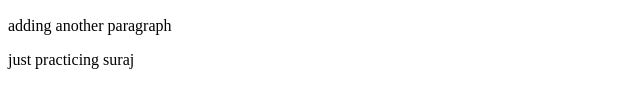
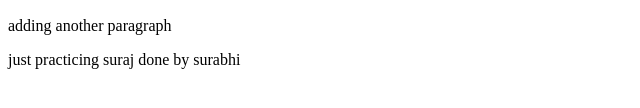
Before and after one commit to amanisharieff/HelloWorld, a plain HTML site: page index.html in a window 1280 px wide. Shown: the part 178-286 px from the top of the page, without its empty margins (0-640 px from the left). Drawn offline with Linux system fonts and the light colour scheme.

Commit message:
added statement

```diff
--- a/index.html
+++ b/index.html
@@ -14,6 +14,7 @@
 	<p>
 		just practicing
 		suraj
+		done by surabhi
 
 	</p>
 
```
